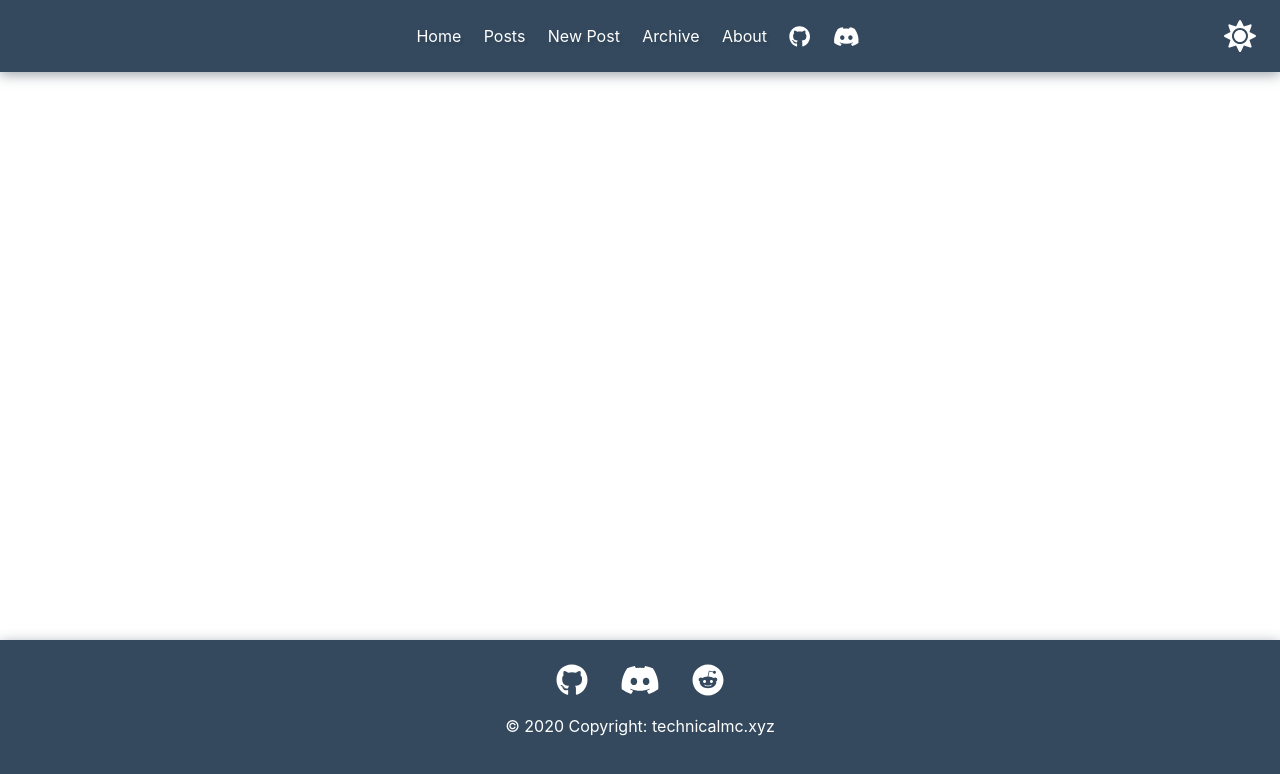
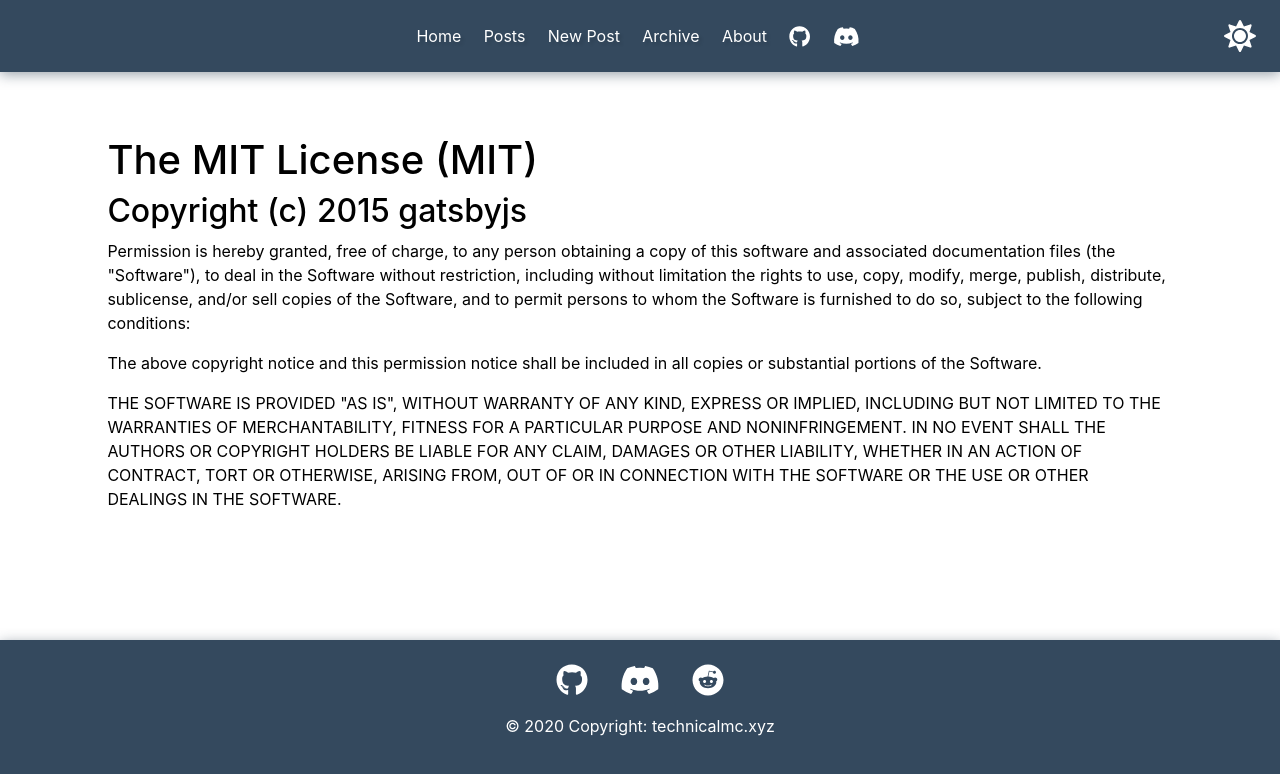
Before and after one commit to Jackbaude/tmc-frontend, a React (Create React App) app: page /license in a window 1280 px wide. Shown: the top 774 px of the page. Built offline with nearby package versions, Linux system fonts and the light colour scheme.

Commit message:
added license

```diff
--- a/src/App.tsx
+++ b/src/App.tsx
@@ -10,6 +10,7 @@ import Layout from "./components/layout";
 import NewPost from "./components/NewPost/NewPost";
 import Archive from "./components/Archive/Archive";
 import About from "./components/About/About";
+import License from './components/License/License';
 
 const App = () => {
     return (
@@ -24,6 +25,7 @@ const App = () => {
                         <Route path='/new-post' component={NewPost}/>
                         <Route path='/edit-post/:id' component={EditPost}/>
                         <Route path='/archive' component={Archive}/>
+                        <Route path='/license' component={License}/>
                     </Switch>
                 </Layout>
             </div>
--- a/src/components/About/About.tsx
+++ b/src/components/About/About.tsx
@@ -21,7 +21,7 @@ const About = () => (
             yourself. Currently only myself and another heakte member are working on this project and we appreciate
             all the help we can get.
         </p>
-        <h2 id="license">License</h2>
+        <a href="license"><h2 id="license">License</h2></a>
         <hr className="dividing-line"/>
         <p>A short and simple permissive license with conditions only requiring preservation of copyright and
             license
--- /dev/null
+++ b/src/components/License/License.tsx
@@ -0,0 +1,29 @@
+import React from "react"
+const License = () => (
+    <div className={"home"}>
+        <h1>The MIT License (MIT)</h1>
+
+        <h2>Copyright (c) 2015 gatsbyjs</h2>
+
+        <p>Permission is hereby granted, free of charge, to any person obtaining a copy
+        of this software and associated documentation files (the "Software"), to deal
+        in the Software without restriction, including without limitation the rights
+        to use, copy, modify, merge, publish, distribute, sublicense, and/or sell
+        copies of the Software, and to permit persons to whom the Software is
+        furnished to do so, subject to the following conditions:</p>
+
+        <p>The above copyright notice and this permission notice shall be included in all
+        copies or substantial portions of the Software.</p>
+
+        <p>THE SOFTWARE IS PROVIDED "AS IS", WITHOUT WARRANTY OF ANY KIND, EXPRESS OR
+        IMPLIED, INCLUDING BUT NOT LIMITED TO THE WARRANTIES OF MERCHANTABILITY,
+        FITNESS FOR A PARTICULAR PURPOSE AND NONINFRINGEMENT. IN NO EVENT SHALL THE
+        AUTHORS OR COPYRIGHT HOLDERS BE LIABLE FOR ANY CLAIM, DAMAGES OR OTHER
+        LIABILITY, WHETHER IN AN ACTION OF CONTRACT, TORT OR OTHERWISE, ARISING FROM,
+        OUT OF OR IN CONNECTION WITH THE SOFTWARE OR THE USE OR OTHER DEALINGS IN THE
+        SOFTWARE.</p>
+
+    </div>
+)
+
+export default License
--- a/src/components/footer.tsx
+++ b/src/components/footer.tsx
@@ -23,7 +23,7 @@ const Footer = () => (
                 </nav>
             </div>
             <div className="footer-copyright text-center py-3">© 2020 Copyright:
-                <a className={"link"} href="www.technicalmc.xyz/"> technicalmc.xyz</a>
+                <a className={"link"} href="license"> technicalmc.xyz</a>
             </div>
         </footer>
     </div>
```
